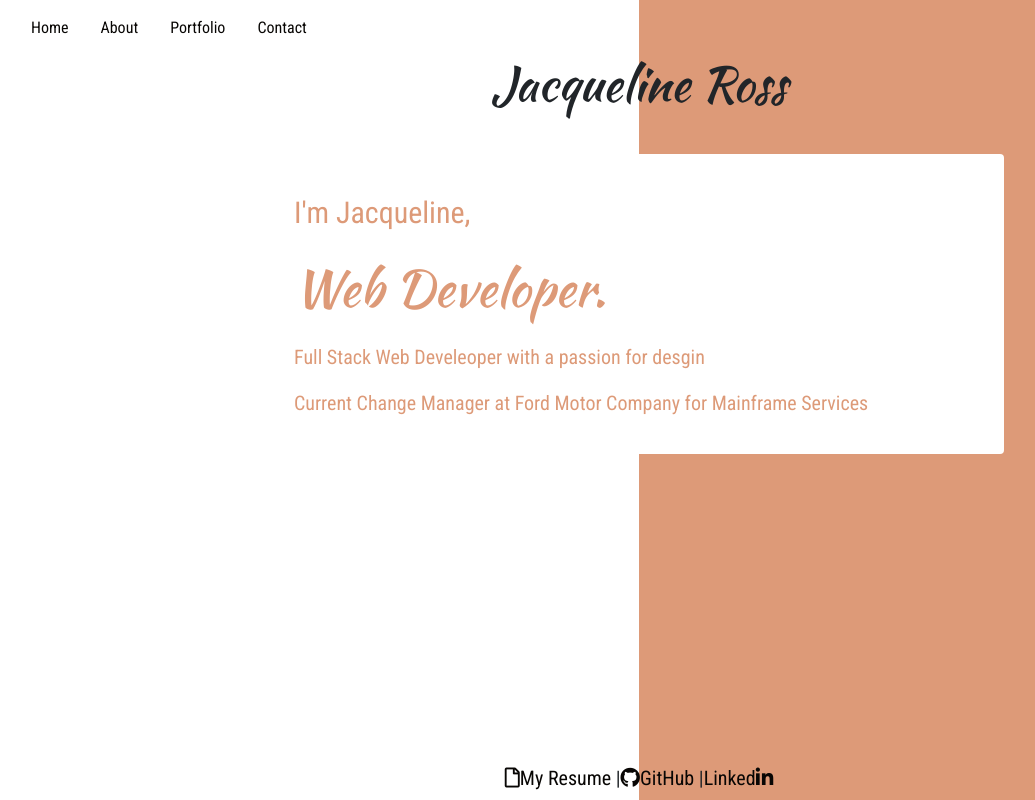
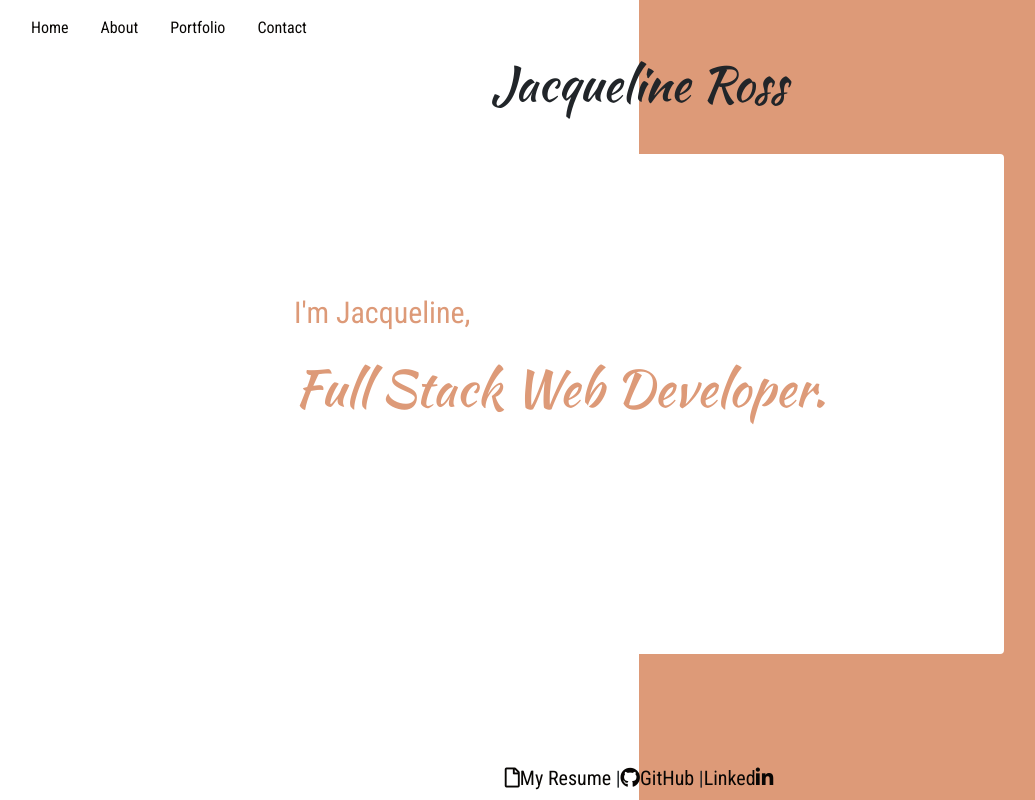
Before and after one commit to ross1jk/JacquelineRoss, a React (Create React App) app: page / in a window 1280 px wide. Shown: the whole page, without its empty margins (1-1036 px from the left). Built offline with nearby package versions, Linux system fonts and the light colour scheme; a web font is replaced by a local one.

Commit message:
modified home

```diff
--- a/src/components/Card/index.js
+++ b/src/components/Card/index.js
@@ -1,30 +1,29 @@
 import React from "react";
 import { Row, Col } from "../Grid";
 import Text from "../Text";
-import "./style.css"
+import { Link } from "react-router-dom";
+import "./style.css";
 
 function Card() {
     return (
         <Row>
-        <Col size="2"></Col>
+            <Col size="2"></Col>
             <Col size="8">
-                <div class="card" id="homeCard">
-                    <div class="card-body">
+                <div className="card" id="homeCard">
+                    <div className="card-body" id="homeContent">
 
                         <Text
                             medium={"I'm Jacqueline,"}
                         />
-                        <Text
-                            large={"Web Developer."}
-                        />
-                        <Text
-                            small={"Full Stack Web Develeoper with a passion for desgin"} />
-                        <Text
-                            small={"Current Change Manager at Ford Motor Company for Mainframe Services"} />
+                        <div >
+                            <Text
+                                large={"Full Stack Web Developer."}
+                            />
+                        </div>
+                        </div>
+                        </div>
 
-                    </div>
-                </div>
-            </Col>
+                </Col>
             <Col size="2"></Col>
 
         </Row>
--- a/src/components/Card/style.css
+++ b/src/components/Card/style.css
@@ -2,4 +2,39 @@
     background-color: white;
     border: none;
     color: #dd9a78;
+    height: 500px
 }
+
+/* Eventually use for typing out web devloper and make responsive */
+/* .type p{
+    overflow: hidden;
+    background-color: white;
+    border-right: .1em solid black;
+    white-space: nowrap;
+    margin: 0 auto;
+    letter-spacing: .1em;
+    animation:
+    typing 3.5s steps(40, end),
+    blink-caret .75s step-end infinite;
+}
+
+@keyframes typing {
+    from { width: 0}
+    to { width: 100% }
+}
+
+@keyframes blink-caret {
+    from, to { border-color: transparent }
+    50% { border-color: black; }
+}
+
+#intro{
+    margin-top: 20px !important;
+    text-align: center;
+    font-size: 15px !important;
+} */
+
+#homeContent{
+    margin-top: 100px;
+    margin-bottom: auto;
+}
--- a/src/pages/About.js
+++ b/src/pages/About.js
@@ -12,9 +12,9 @@ function About() {
         <Col size="6">
          <Text large={"Hi, I'm Jacqueline"} />
              <Text medium={"and I am a full stack web devleoper."} />
+             <Text small={"My Skillset: HTML, CSS, Bootstrap, JavaScript, jQuery, API, AJAX, Node, Handlebars, My SQL, Sequelize, MongoDB, Testing, Error Handling, React, Git, Express Servers, Heroku, and Progressive Web Applications"} />
              <Text small={"Currently, I am the Change Manager for Mainframe Services at Ford Motor Company. I lead all aspects of Change Management for the department, deliver essential communications both internally and externally, and participate in Department Projects."} />
              <Text small={"I have organized and directed internal website migrations and consolidations. As well as managed externally facing contnent on our departments websites."} />
-             <Text small={"When I'm not refining my coding skills you will find me reading, walking my dog, cycling, or doing yoga"} />
         </Col>
 
       </Row>
```
